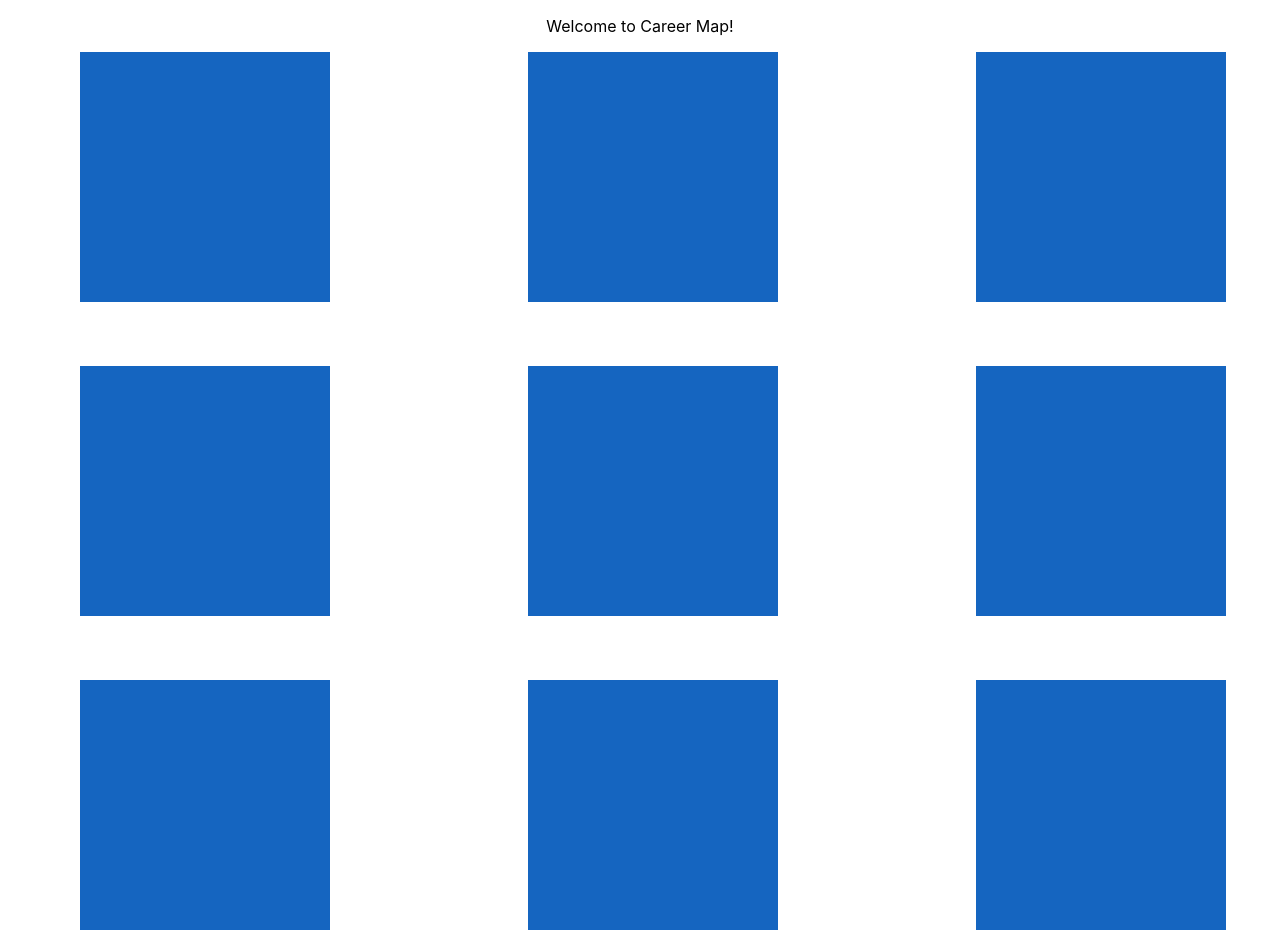
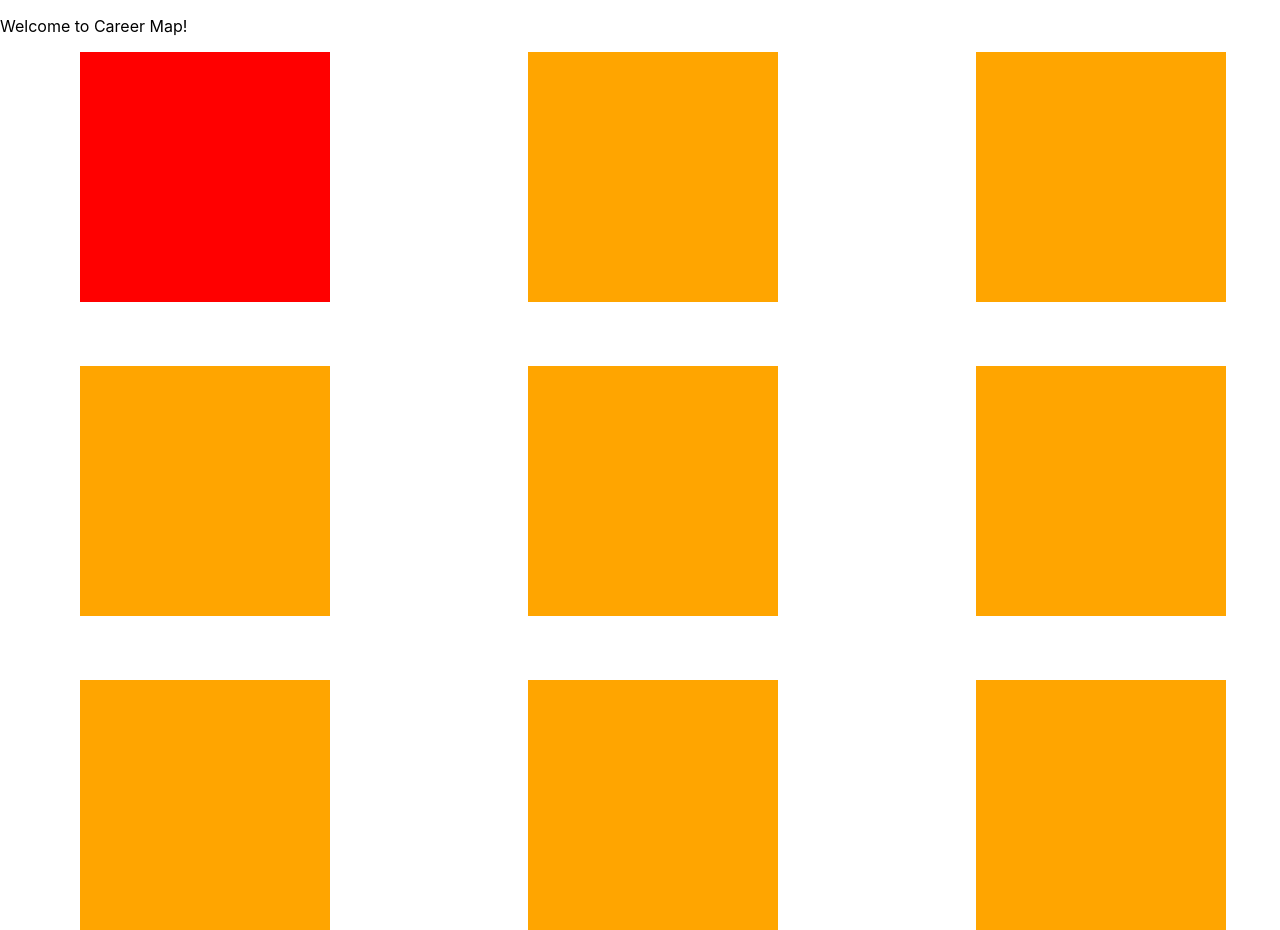
Before and after one commit to TheWITProject/GOT, a React (Create React App) app in the folder frontend/: page / in a window 1280 px wide. Built offline with nearby package versions, Linux system fonts and the light colour scheme.

Commit message:
added new components

```diff
--- /dev/null
+++ b/frontend/src/components/Card.js
@@ -0,0 +1,28 @@
+import { styled } from '@mui/material/styles';
+import Box from '@mui/material/Box';
+import Paper from '@mui/material/Paper';
+import Grid from '@mui/material/Grid';
+import { Link } from "react-router-dom";
+
+function Card(props) {
+  const defaultCardTypeSX ={
+    width: 250,
+    height: 250,
+    marginLeft: 10,
+    backgroundColor: 'orange',
+    '&:hover': {
+        backgroundColor: 'primary.main',
+        opacity: [0.9, 0.8, 0.7],
+    },
+  }
+  let tempsx = props.sx ? props.sx : defaultCardTypeSX //? is if else
+  return (
+    <div>
+      <Link to="/careerinfo"><Box
+        sx={tempsx}
+                    /></Link>
+    </div>
+  );
+}
+
+export default Card;
--- /dev/null
+++ b/frontend/src/components/CardGrid.js
@@ -0,0 +1,53 @@
+import { styled } from '@mui/material/styles';
+import Box from '@mui/material/Box';
+import Paper from '@mui/material/Paper';
+import Grid from '@mui/material/Grid';
+import { Link } from "react-router-dom";
+import Card from '../components/Card.js'
+
+function CardGrid(props) {
+  const careerCardTypeSX ={
+    width: 250,
+    height: 250,
+    marginLeft: 10,
+    backgroundColor: 'red',
+    '&:hover': {
+        backgroundColor: 'primary.main',
+        opacity: [0.9, 0.8, 0.7],
+    },
+  }
+  let tempsx = props.cardType === "careerMap" ? careerCardTypeSX : undefined //? is if else
+  return (
+    <Grid container spacing={8}>
+    <Grid item xs={4}>
+      <Card sx={tempsx}/>
+    </Grid>
+    <Grid item xs={4}>
+        <Card/>
+    </Grid>
+    <Grid item xs={4}>
+        <Card/>
+    </Grid>
+    <Grid item xs={4}>
+        <Card/>
+    </Grid>
+    <Grid item xs={4}>
+        <Card/>
+    </Grid>
+    <Grid item xs={4}>
+        <Card/>
+    </Grid>
+    <Grid item xs={4}>
+    <Card/>
+    </Grid>
+    <Grid item xs={4}>
+        <Card/>
+    </Grid>
+    <Grid item xs={4}>
+        <Card/>
+    </Grid>
+</Grid>
+  );
+}
+
+export default CardGrid;
--- a/frontend/src/main_pages/CareerMap.js
+++ b/frontend/src/main_pages/CareerMap.js
@@ -4,141 +4,16 @@ import Box from '@mui/material/Box';
 import Paper from '@mui/material/Paper';
 import Grid from '@mui/material/Grid';
 import { Link } from "react-router-dom";
+import CardGrid from '../components/CardGrid.js'
+
+//property drilling -> passing property card type
 
 
 function CareerMap() {
     return (
-        <div className="CareerMap">
-
+        <div>
             <p>Welcome to Career Map!</p>
-            <Grid container spacing={8}>
-                <Grid item xs={4}>
-                    <Link to="/careerinfo"><Box
-                        sx={{
-                            width: 250,
-                            height: 250,
-                            marginLeft: 10,
-                            backgroundColor: 'primary.dark',
-                            '&:hover': {
-                                backgroundColor: 'primary.main',
-                                opacity: [0.9, 0.8, 0.7],
-                            },
-                        }}
-                    /></Link>
-                </Grid>
-                <Grid item xs={4}>
-                    <Box
-                        sx={{
-                            width: 250,
-                            height: 250,
-                            marginLeft: 10,
-                            backgroundColor: 'primary.dark',
-                            '&:hover': {
-                                backgroundColor: 'primary.main',
-                                opacity: [0.9, 0.8, 0.7],
-                            },
-                        }}
-                    />
-                </Grid>
-                <Grid item xs={4}>
-                    <Box
-                        sx={{
-                            width: 250,
-                            height: 250,
-                            marginLeft: 10,
-                            backgroundColor: 'primary.dark',
-                            '&:hover': {
-                                backgroundColor: 'primary.main',
-                                opacity: [0.9, 0.8, 0.7],
-                            },
-                        }}
-                    />
-                </Grid>
-                <Grid item xs={4}>
-                    <Box
-                        sx={{
-                            width: 250,
-                            height: 250,
-                            marginLeft: 10,
-                            backgroundColor: 'primary.dark',
-                            '&:hover': {
-                                backgroundColor: 'primary.main',
-                                opacity: [0.9, 0.8, 0.7],
-                            },
-                        }}
-                    />
-                </Grid>
-                <Grid item xs={4}>
-                    <Box
-                        sx={{
-                            width: 250,
-                            height: 250,
-                            marginLeft: 10,
-                            backgroundColor: 'primary.dark',
-                            '&:hover': {
-                                backgroundColor: 'primary.main',
-                                opacity: [0.9, 0.8, 0.7],
-                            },
-                        }}
-                    />
-                </Grid>
-                <Grid item xs={4}>
-                    <Box
-                        sx={{
-                            width: 250,
-                            height: 250,
-                            marginLeft: 10,
-                            backgroundColor: 'primary.dark',
-                            '&:hover': {
-                                backgroundColor: 'primary.main',
-                                opacity: [0.9, 0.8, 0.7],
-                            },
-                        }}
-                    />
-                </Grid>
-                <Grid item xs={4}>
-                    <Box
-                        sx={{
-                            width: 250,
-                            height: 250,
-                            marginLeft: 10,
-                            backgroundColor: 'primary.dark',
-                            '&:hover': {
-                                backgroundColor: 'primary.main',
-                                opacity: [0.9, 0.8, 0.7],
-                            },
-                        }}
-                    />
-                </Grid>
-                <Grid item xs={4}>
-                    <Box
-                        sx={{
-                            width: 250,
-                            height: 250,
-                            marginLeft: 10,
-                            backgroundColor: 'primary.dark',
-                            '&:hover': {
-                                backgroundColor: 'primary.main',
-                                opacity: [0.9, 0.8, 0.7],
-                            },
-                        }}
-                    />
-                </Grid>
-                <Grid item xs={4}>
-                    <Box
-                        sx={{
-                            width: 250,
-                            height: 250,
-                            marginLeft: 10,
-                            backgroundColor: 'primary.dark',
-                            '&:hover': {
-                                backgroundColor: 'primary.main',
-                                opacity: [0.9, 0.8, 0.7],
-                            },
-                        }}
-                    />
-                </Grid>
-            </Grid>
+            <CardGrid cardType = {"careerMap"}/>
         </div>
     );
 }
```
Also changed, not shown: frontend/src/index.js (+2 -6 lines).
